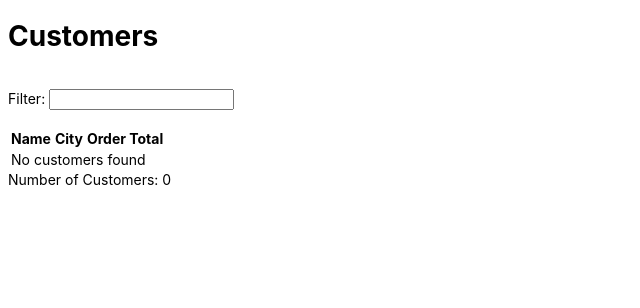
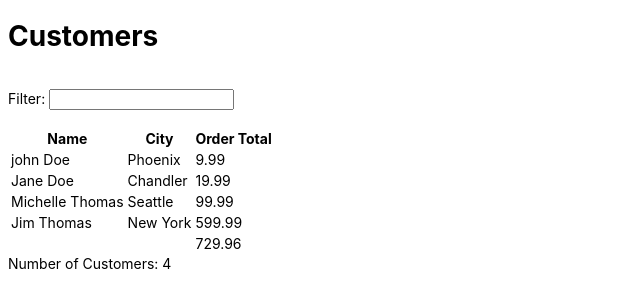
Before and after one commit to AnnKemp/my-first-app, an Angular app: page / in a window 1280 px wide. Shown: the top 308 px of the page, without its empty margins (0-640 px from the left). Built offline with nearby package versions, Linux system fonts and the light colour scheme.

Commit message:
contecting the data to the html-list

```diff
--- a/src/app/customers/customers-list/customers-list.component.ts
+++ b/src/app/customers/customers-list/customers-list.component.ts
@@ -6,7 +6,18 @@ import {ICustomer} from "../../shared/interfaces";
   templateUrl: './customers-list.component.html'
 })
 export class CustomersListComponent implements OnInit{
-  @Input() customers: any[]; // is ook nen decorator én een input property
+  private _customers: ICustomer[] = [];
+  @Input() get customers(): ICustomer[] {
+    return this._customers;
+  }
+
+  set customers(value: ICustomer[]) {
+    if (value) {
+      this.filteredCustomers = this._customers = value;
+      this.calculateOrders();
+    }
+  }
+  //@Input() customers: any[]; // is ook nen decorator én een input property
   filteredCustomers: ICustomer[]=[];
   customersOrderTotal: number;
   currency:string='USD';
--- a/src/app/customers/customers.component.html
+++ b/src/app/customers/customers.component.html
@@ -2,4 +2,8 @@
 <!-- het bovenstaande zou ook zo: <h1 [innerHTML]="title"></h1> geschreven kunnen worden -->
 <br />
 <!-- dit voorbeeld geeft foutmeldingen: <button (click)="changeVisibility()">show/hide</button> als het werkt zou het de titel 'toggle click' tonen of verbergen -->
-<app-customers-list></app-customers-list>
+
+<!-- So [customers] verwijst naar de set en get customers op de pagina: customers-list.component.ts en ='people' verwijst naar ngOnInit(){
+      this.title="Customers";
+      this.people =[....] op de pagina: customers.component.ts }-->
+<app-customers-list [customers]="people"></app-customers-list>
--- a/src/app/customers/customers.component.ts
+++ b/src/app/customers/customers.component.ts
@@ -17,10 +17,12 @@ export class CustomersComponent implements OnInit{
 
   ngOnInit(){
       this.title="Customers";
-      this.people =[
-        { id:1, name:'John Doe', city:'Phoenix', orderTotal: 9.99, customerSince: new Date(2014, 7, 10)},
-        { id:2, name: "Jane Doe", city:"Chandler", orderTotal: 19.99, customerSince: new Date(2017, 2, 22)},
-      ];
+    this.people = [
+      { id: 1, name: 'john Doe', city: 'Phoenix', orderTotal: 9.99, customerSince: new Date(2014, 7, 10) },
+      { id: 2, name: 'Jane Doe', city: 'Chandler', orderTotal: 19.99, customerSince: new Date(2017, 2, 22)},
+      { id: 3, name: 'Michelle Thomas', city: 'Seattle', orderTotal: 99.99, customerSince: new Date(2002, 10, 31)},
+      { id: 4, name: 'Jim Thomas', city: 'New York', orderTotal: 599.99, customerSince: new Date(2002, 10, 31)},
+    ];
   }
 
 }
```
